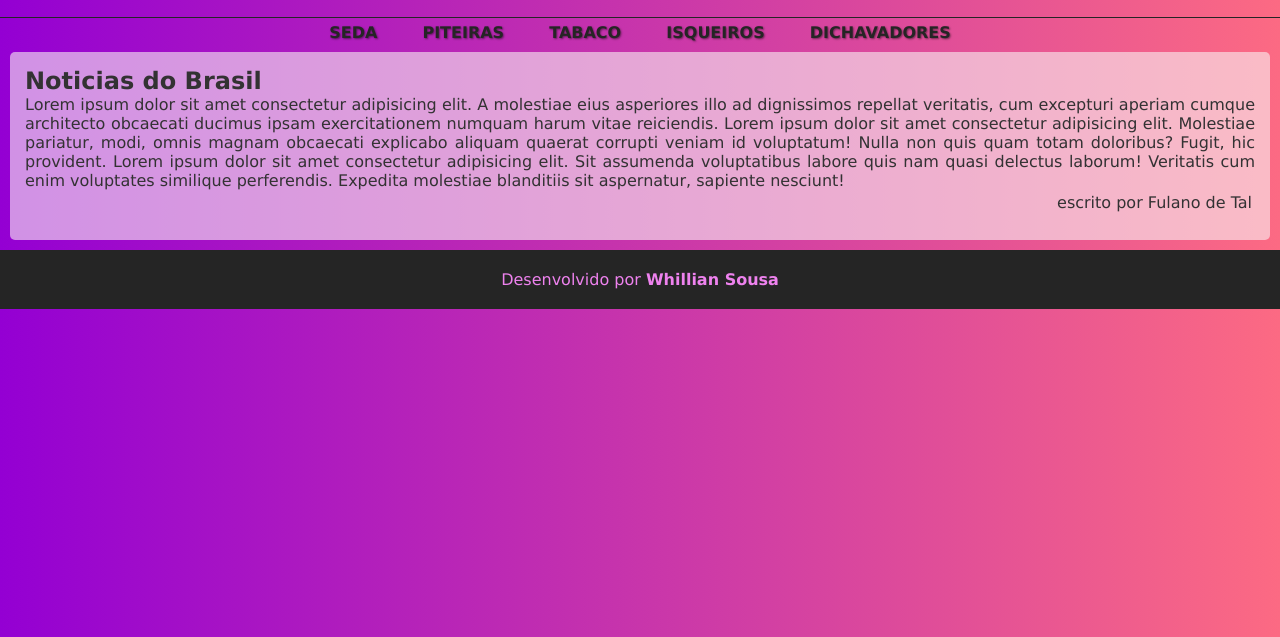
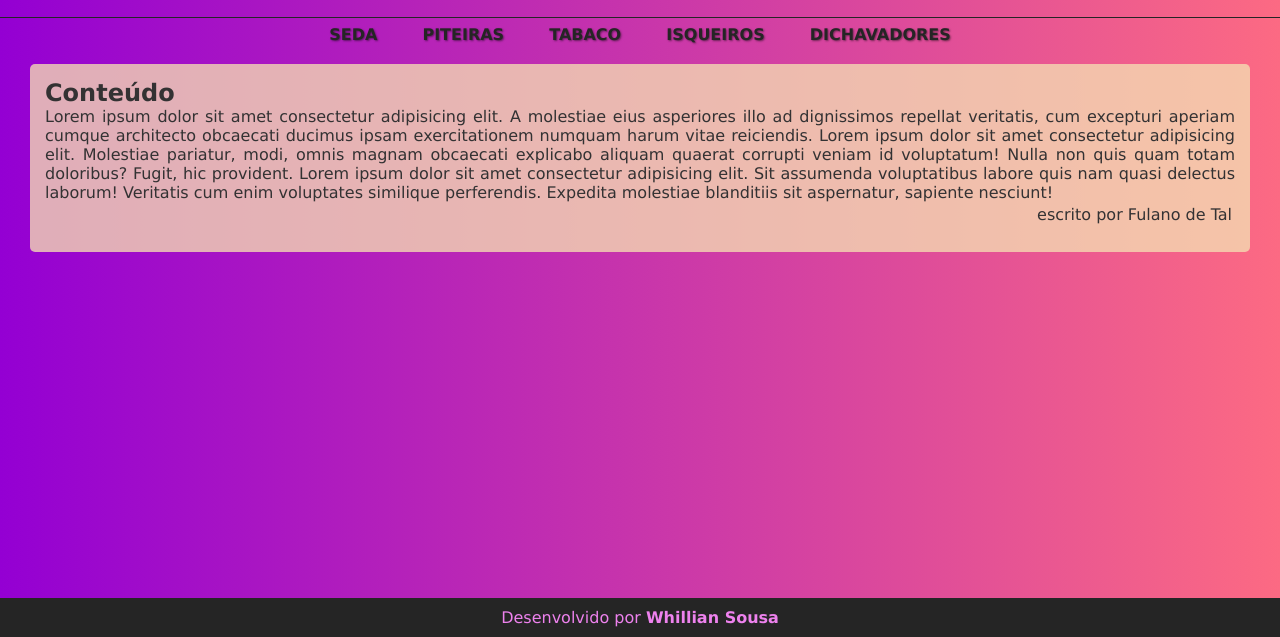
Before and after one commit to Whillian-Sousa/jessamy, a plain HTML site: page index.html in a window 1280 px wide. Shown: the part 163-800 px from the top of the page. Drawn offline with Linux system fonts and the light colour scheme.

Commit message:
Posicionando o rodapé

```diff
--- a/index.html
+++ b/index.html
@@ -11,8 +11,10 @@
             padding: 0px;
         }
         body{
+            position: relative;
             font-family: 'Lucida Sans', 'Lucida Sans Regular', 'Lucida Grande', 'Lucida Sans Unicode', Geneva, Verdana, sans-serif;
             background-image: linear-gradient(to right, #9400d3, #fc6a83);
+            height:100vh;
         }
         header{
             text-transform: uppercase;
@@ -45,8 +47,9 @@
         }
         nav{
             font-size: 16px;
-            padding-top: 5px;
+            padding-top: 7px;
             border-top: 1px solid #252525;
+            margin-bottom: 20px;
         }
         nav > a{
             text-decoration: none;
@@ -60,12 +63,14 @@
         }
         nav > a:hover{
             background-color: #f0f8ff50;
+            border-radius: 5px;
         }
         main{
-            background-color: #faf4f498;
+            background-color: rgba(245, 222, 179, 0.781);
             padding: 10px;
-            margin: 10px;
+            margin: auto;
             border-radius: 5px;
+            max-width: 1200px;
         }
         article{
             color: #333233;
@@ -81,19 +86,24 @@
             margin: 0px;
         }
         footer{
+            position: absolute;
             background-color: #252525;
             color: violet;
             text-align: center;
-            padding: 20px;
-            bottom: 0px;
+            width: 100%;
+            bottom: 0;
         }
         footer > p{
+            padding: 10px;
             margin:0px;
         }
         footer a{
             color: violet;
             text-decoration: none;
             font-weight: bold;
+        }
+        footer a:hover{
+            color: wheat;
         }
     </style>
 </head>
@@ -124,7 +134,7 @@
         </section>
         <section id="noticias">
             <article>
-                <h2>Noticias do Brasil</h2>
+                <h2>Conteúdo</h2>
                 <p>Lorem ipsum dolor sit amet consectetur adipisicing elit. A molestiae eius asperiores illo ad dignissimos repellat veritatis, cum excepturi aperiam cumque architecto obcaecati ducimus ipsam exercitationem numquam harum vitae reiciendis. Lorem ipsum dolor sit amet consectetur adipisicing elit. Molestiae pariatur, modi, omnis magnam obcaecati explicabo aliquam quaerat corrupti veniam id voluptatum! Nulla non quis quam totam doloribus? Fugit, hic provident. Lorem ipsum dolor sit amet consectetur adipisicing elit. Sit assumenda voluptatibus labore quis nam quasi delectus laborum! Veritatis cum enim voluptates similique perferendis. Expedita molestiae blanditiis sit aspernatur, sapiente nesciunt!</p>
                 <aside>
                     <p>escrito por Fulano de Tal</p>
```
